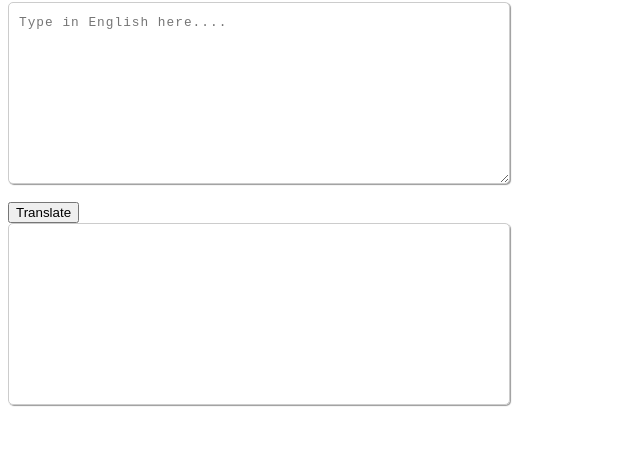
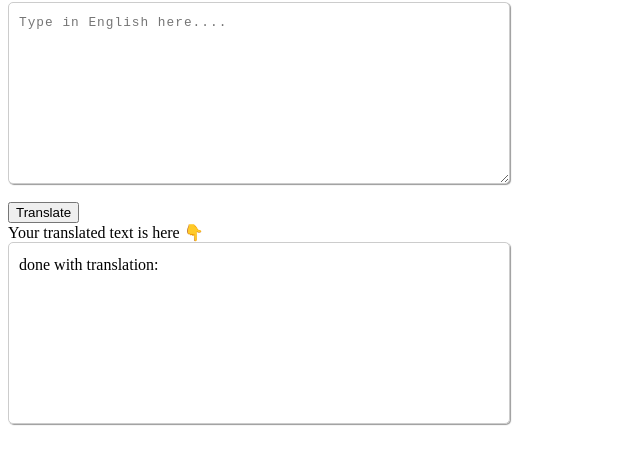
Before and after one commit to Pritam-deb/neogcamp-banana-speak, a plain HTML site: page index.html in a window 1280 px wide. Both pictures are taken after a click on the button "Translate". Shown: the part 78-542 px from the top of the page, without its empty margins (0-640 px from the left). Drawn offline with Linux system fonts and the light colour scheme.

Commit message:
fix : fix the issue of outputDiv.innerText
now the output displays in the div block

```diff
--- a/app.js
+++ b/app.js
@@ -1,4 +1,4 @@
-console.log("Translated you thing.");
+console.log("Translated your thing.");
 // var userName = prompt("Enter your name");
 
 // alert("you are in right page "+userName);
@@ -9,11 +9,12 @@ var outputDiv = document.querySelector("#output");
 console.log(btnTranslate);
 
 function clickEvent() {
-    console.log("Clicked!");
-    console.log("value", textInput.value);
-
+    // console.log("Clicked!");
+    // console.log("value", textInput.value);
+    // console.log("value",outputDiv.innerText);
+    outputDiv.innerText = "done with translation: "+textInput.value;
 }
 
-outputDiv.innerHTML("yo")
+
 
 btnTranslate.addEventListener("click", clickEvent);
--- a/index.html
+++ b/index.html
@@ -47,6 +47,7 @@
     <br>
     <button id="btn-translate">Translate</button>
     <br>
+    <div>Your translated text is here 👇</div>
     <div id="output"></div>
 
     <script src="app.js" type="text/javascript"></script>
```
